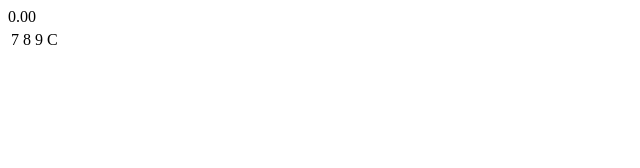
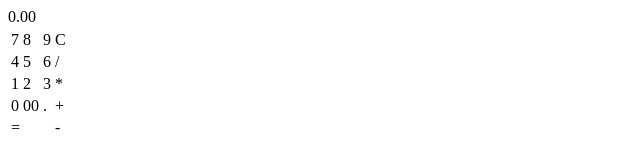
Before and after one commit to aangeles1/calculator, a plain HTML site: page index.html in a window 1280 px wide. Shown: the whole page, without its empty margins (0-640 px from the left). Drawn offline with Linux system fonts and the light colour scheme.

Commit message:
html done

```diff
--- a/index.html
+++ b/index.html
@@ -11,6 +11,28 @@
                             <td>9</td>
                             <td>C</td>
                         </tr>
+                        <tr>
+                            <td>4</td>
+                            <td>5</td>
+                            <td>6</td>
+                            <td>/</td>
+                        </tr>
+                        <tr>
+                            <td>1</td>
+                            <td>2</td>
+                            <td>3</td>
+                            <td>*</td>
+                        </tr>
+                        <tr>
+                            <td>0</td>
+                            <td>00</td>
+                            <td>.</td>
+                            <td>+</td>
+                        </tr>
+                        <tr>
+                            <td colspan="3">=</td>
+                            <td>-</td>
+                        </tr>
                     </thread>
                 </table>
             </form>
```
